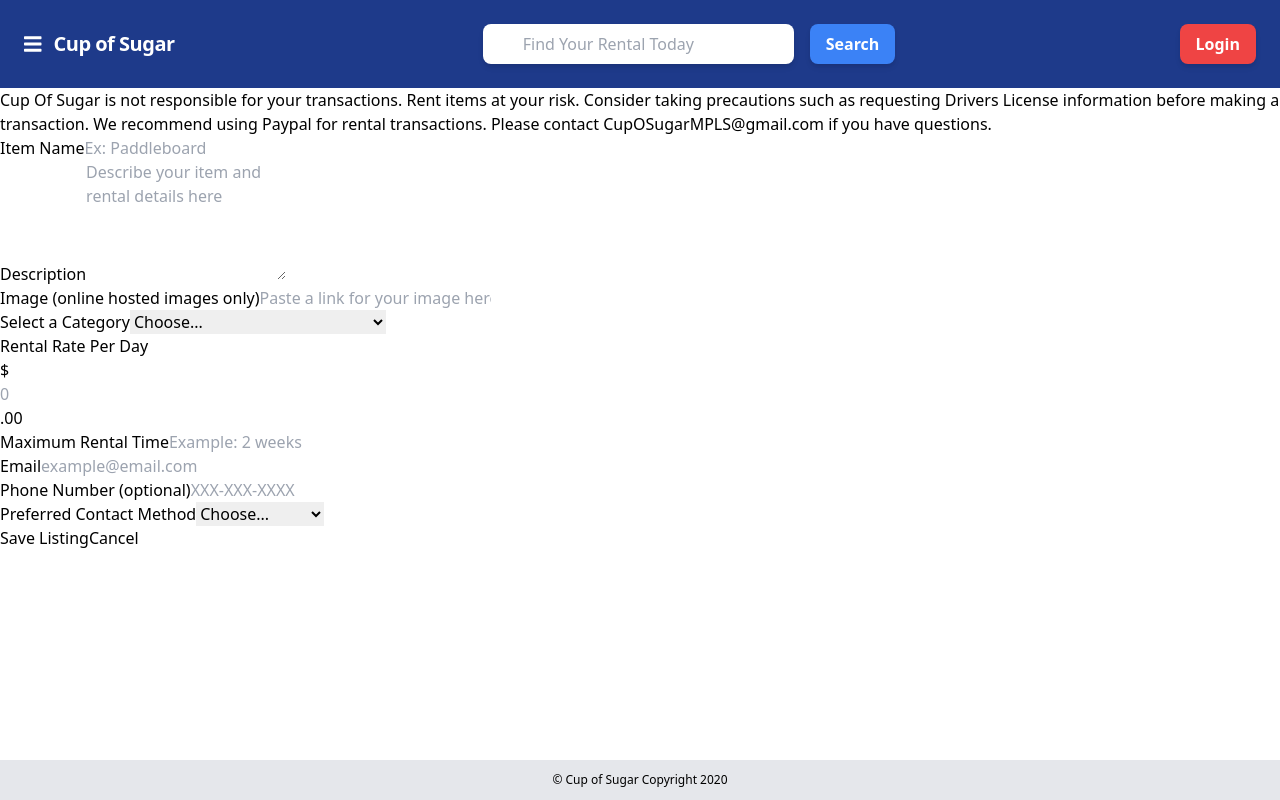
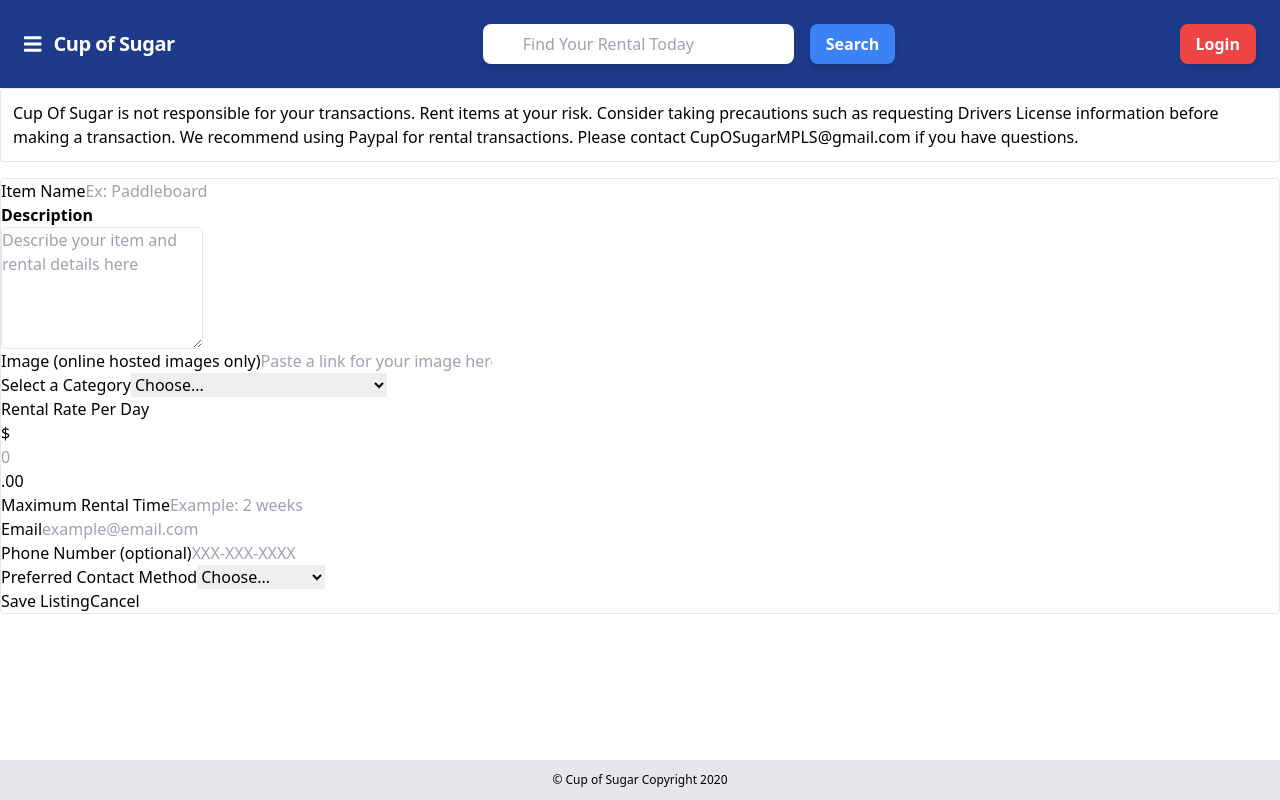
Before and after one commit to TomOverland/Cup-of-Sugar, a React (Create React App) app in the folder client/: page /postproduct in a window 1280 px wide. Built offline with nearby package versions, Linux system fonts and the light colour scheme.

Commit message:
added more components to postproduct page and adjusted good old fashioned navbar

```diff
--- a/client/src/components/Navbar/Navbar.js
+++ b/client/src/components/Navbar/Navbar.js
@@ -6,7 +6,7 @@
 import {useTransition, animated} from 'react-spring';
 import NavigationMenu from "../NavigationMenu/NavigationMenu";
 
-function Navbar(props) {
+function Navbar() {
   const [showMenu, setShowMenu] = useState(false);
 
     const maskTransitions = useTransition(showMenu, null, {
--- a/client/src/components/NavigationMenu/NavigationMenu.js
+++ b/client/src/components/NavigationMenu/NavigationMenu.js
@@ -6,7 +6,7 @@
          <div className="font-bold py-3">Main Menu</div>
            <ul>
              <li>
-               <Link to="/postproduct" className="text-blue-500 py-3 border-t border-b block"
+               <Link to={{pathname: "/postproduct"}} className="text-blue-500 py-3 border-t border-b block"
                onClick={props.closeMenu}>
                 Post an item
                </Link>
--- a/client/src/components/PostProduct/PostProduct.js
+++ b/client/src/components/PostProduct/PostProduct.js
@@ -6,11 +6,11 @@
 
 export function PostProduct() {
   return (
-    <div>
-      <div className="container">
-        <div class="row">
-          <div class="card">
-            <div class="card-body" id="disclaimer">
+    <div className="container mx-auto">
+
+        <div class="space-y-4">
+          <div class="card block border mb-4 rounded overflow-hidden">
+            <div class="card-body p-3" id="disclaimer">
               Cup Of Sugar is not responsible for your transactions. Rent items
               at your risk. Consider taking precautions such as requesting
               Drivers License information before making a transaction. We
@@ -19,7 +19,7 @@
             </div>
           </div>
         </div>
-        <form>
+        <form className="block border mb-4 rounded overflow-hidden">
           <FormInputField
             class="post-product-item-name-field"
             title="Item Name"
@@ -88,6 +88,5 @@
           </button>
         </form>
       </div>
-    </div>
   );
 }
--- a/client/src/components/Textarea/textarea.js
+++ b/client/src/components/Textarea/textarea.js
@@ -2,18 +2,17 @@
 
 export function FormTextareaInput() {
     return(
-        <>
-        <div className="form-row">
-            <div className="form-group col-md-8">
-              <label for="exampleFormControlTextarea1">Description</label>
+        <div className="space-y-6">
+            <div className="block">
+              <label for="exampleFormControlTextarea1" className="font-bold">Description</label>
               <textarea
-                className="form-control"
+                className="block resize border rounded-md"
                 id="itemDescriptionTextarea"
                 rows="5"
                 placeholder="Describe your item and rental details here"
+
               ></textarea>
             </div>
-          </div>
-        </>
+        </div>
     )
 }
```
Also changed, not shown: client/tailwind.config.js (+8 -2 lines), 1 other file (tests, documents, lock files or other folders).
